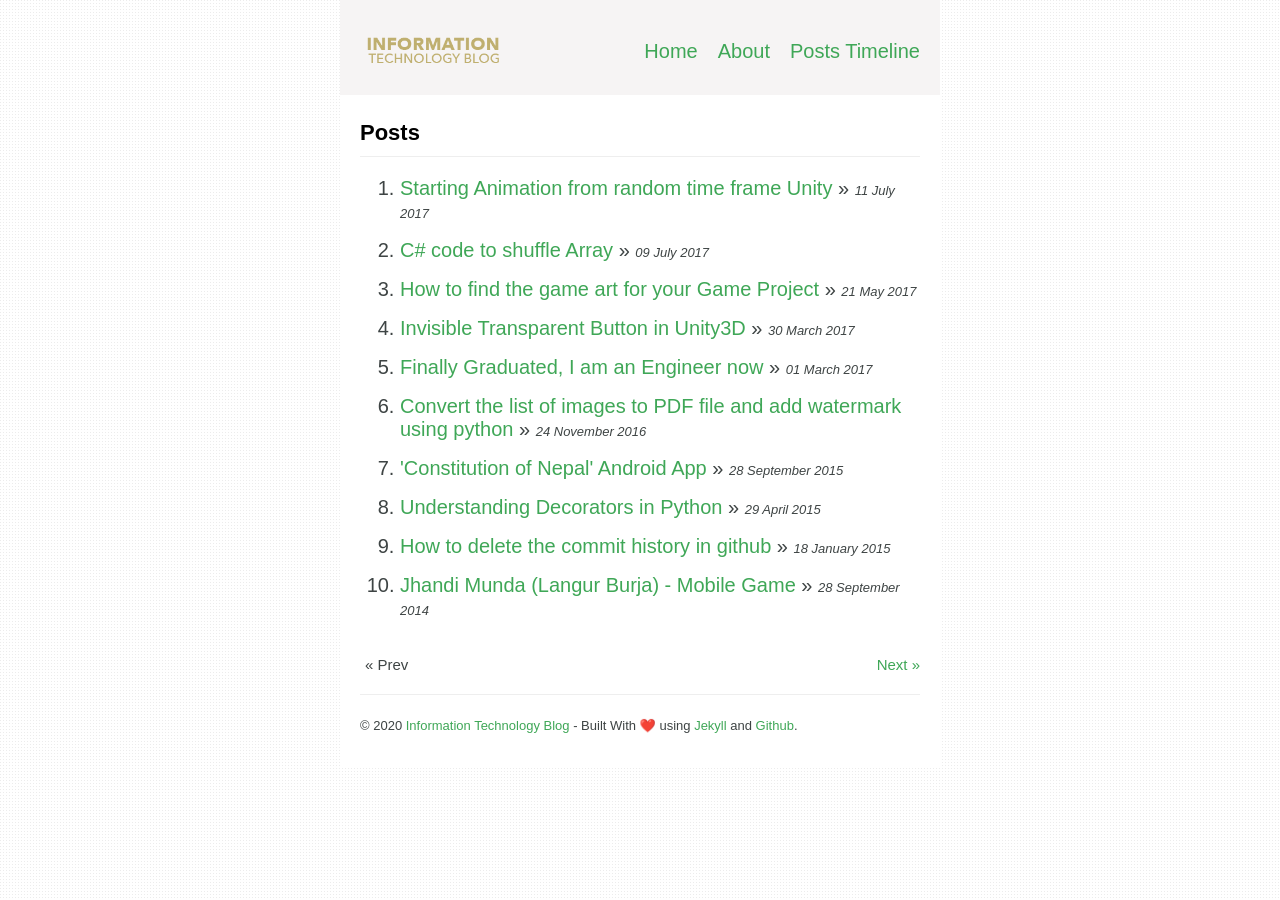
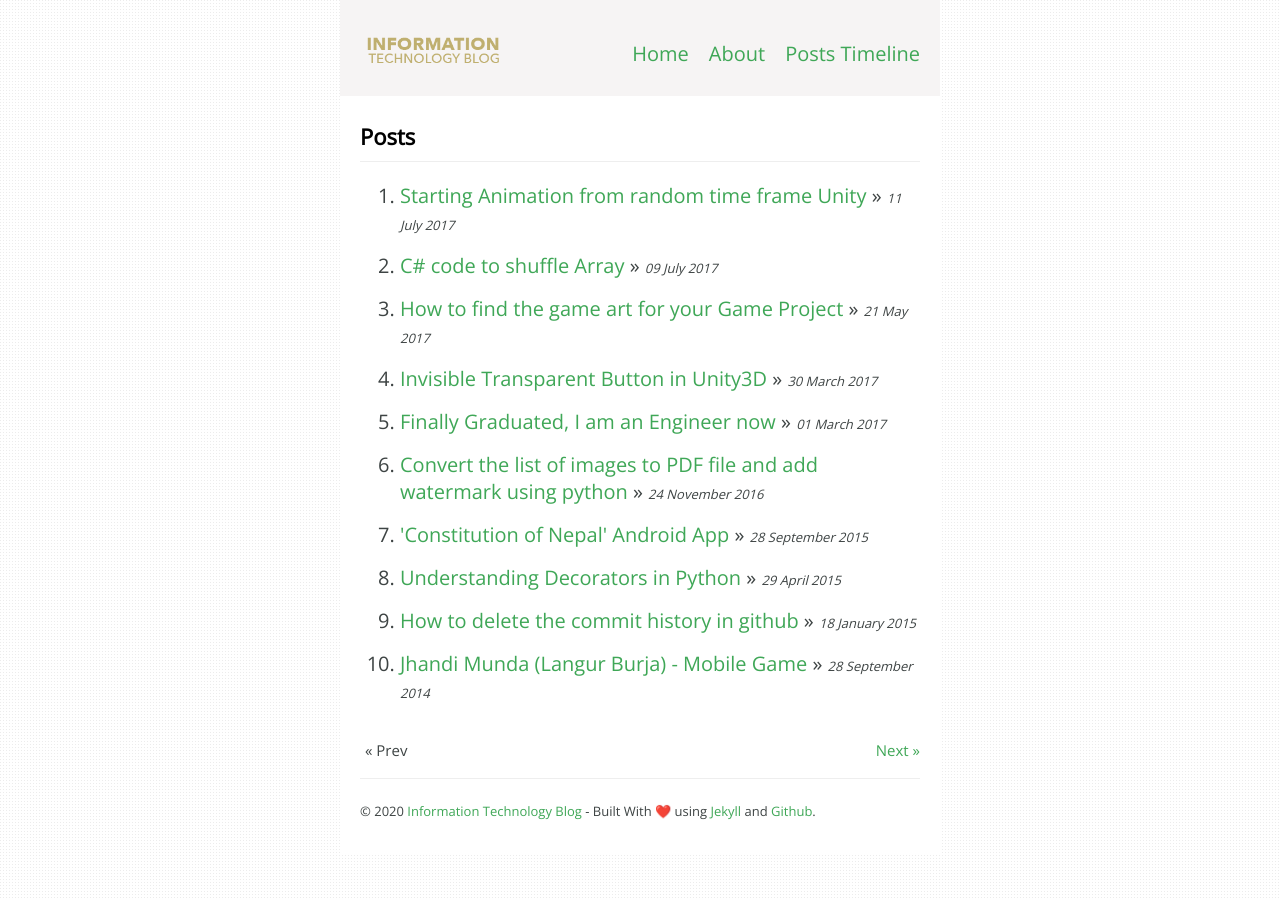
Before and after one commit to sudeep611/sudeep611.github.io, a Jekyll site: the page built from index.html, in a window 1280 px wide. Built offline with Jekyll 4.4.1, drawn with Linux system fonts in a browser that asks for light colours; the list of posts is cut into pages by our own code.

Commit message:
Updated Font

```diff
--- a/_includes/head.html
+++ b/_includes/head.html
@@ -4,7 +4,7 @@
   <meta name="viewport" content="width=device-width, initial-scale=1">
   {%- seo -%}
 
-  <link href="https://fonts.googleapis.com/css2?family=Source+Sans+Pro&display=swap" rel="stylesheet">
+  <link href="https://fonts.googleapis.com/css2?family=Open+Sans&display=swap" rel="stylesheet">
   <link rel="apple-touch-icon" sizes="180x180" href="/assets/images/apple-touch-icon.png">
   <link rel="icon" type="image/png" sizes="32x32" href="/assets/images/favicon-32x32.png">
   <link rel="icon" type="image/png" sizes="16x16" href="/assets/images/favicon-16x16.png">
--- a/assets/css/style.css
+++ b/assets/css/style.css
@@ -1,6 +1,6 @@
 body {
   background: url(/assets/images/bg.png);
-  font-family: sans-serif;
+  font-family: 'Open Sans', sans-serif;
   color: #3e4444;
   font-size: 20px;
   margin: 0px;
```
